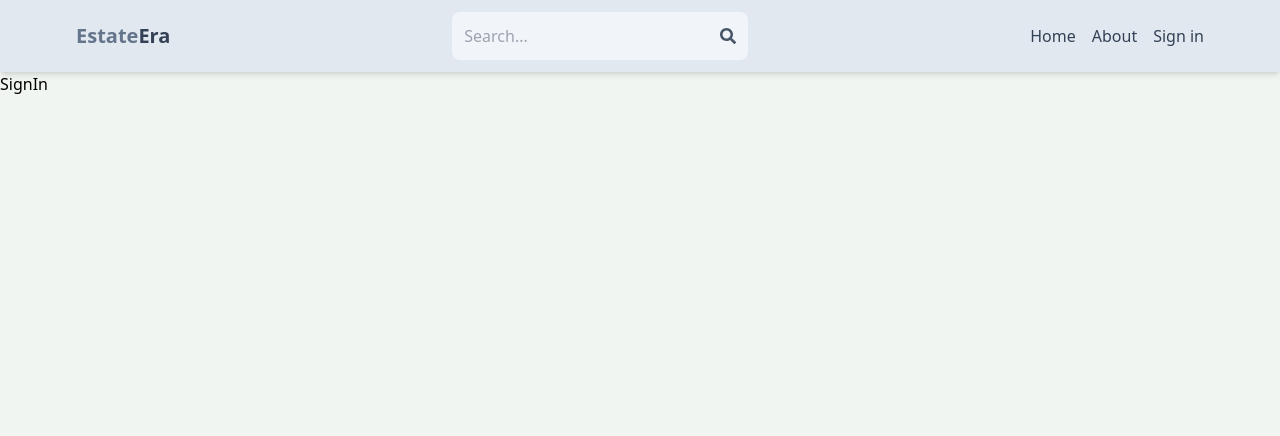
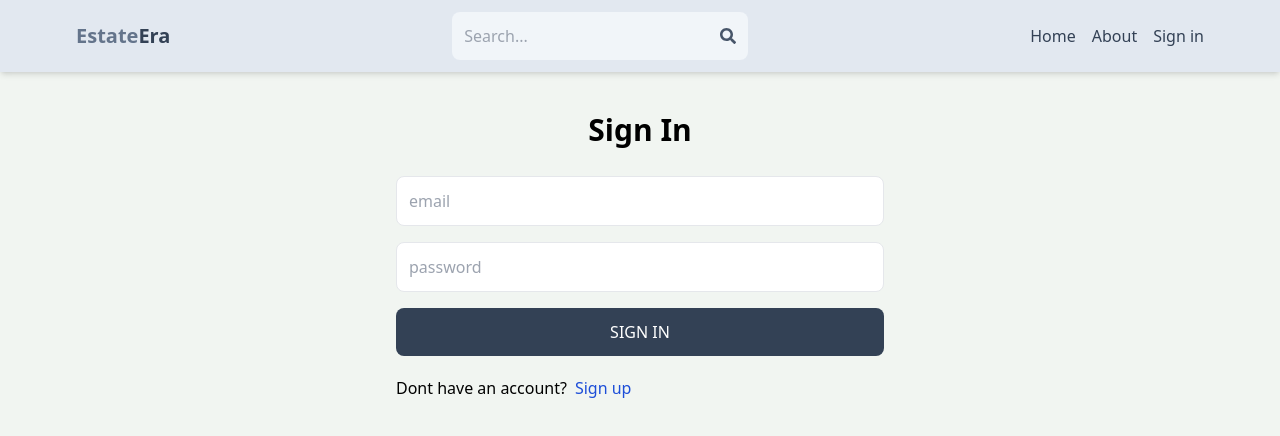
Before and after one commit to shuklasiddhi225/real-estate, a React (Vite) app in the folder client/: page /sign-in in a window 1280 px wide. Shown: the top 436 px of the page. Built offline with nearby package versions, Linux system fonts and the light colour scheme.

Commit message:
complete signin page functionality

```diff
--- a/client/src/pages/SignIn.jsx
+++ b/client/src/pages/SignIn.jsx
@@ -1,9 +1,73 @@
 import React from 'react'
+import { useState } from 'react';
+import {Link,useNavigate} from 'react-router-dom';
 
 export default function SignIn() {
+  const [formData,setFormData]=useState({});
+  const [error,setError]=useState(null);
+  const [loading,setLoading]=useState(false);
+  const navigate=useNavigate();
+  const handleChange=(e)=>{
+    setFormData({
+      ...formData,
+      [e.target.id]:e.target.value,
+    });
+
+  };
+  const handleSubmit=async (e)=>{
+    e.preventDefault();
+    try{
+      setLoading(true);
+    const res=await fetch('/api/auth/signin',
+      {
+        method:'POST',
+        headers:{
+          'Content-Type':'application/json',
+        },
+        body:JSON.stringify(formData),
+      }
+    );
+    const data=await res.json();
+    console.log(data);
+    if(data.success===false){
+      setLoading(false);
+      setError(data.message);
+
+      return;
+    }
+      setLoading(false);
+      setError(null);
+      navigate('/');
+
+
+    }
+    catch (error){
+      setLoading(false);
+      setError(error.message);
+
+    }
+
+
+
+
+  };
+  // console.log(formData);
   return (
-   <div>
-      SignIn
+    <div className='p-3 max-w-lg mx-auto'>
+      <h1 className='text-3xl text-center font-semibold my-7'>Sign In</h1>
+      <form onSubmit={handleSubmit} className='flex flex-col gap-4'>
+        <input type="email " placeholder='email' className='border p-3 rounded-lg' id='email'onChange={handleChange}/>
+        <input type="password " placeholder='password' className='border p-3 rounded-lg' id='password'onChange={handleChange}/>
+        <button disabled={loading} className='bg-slate-700 text-white p-3 rounded-lg uppercase hover:opacity-95 diabled:opacity-80'>
+          {loading ? 'Loading...' :'Sign In'}</button>
+      </form>
+      <div className='flex gap-2 mt-5'>
+        <p>Dont have an account?</p>
+        <Link to={"/sign-up"}>
+        <span className='text-blue-700'>Sign up</span>
+        </Link>
+      </div>
+      {error && <p className='text-red-500 mt-5'>{error}</p>}
     </div>
   )
 }
```
